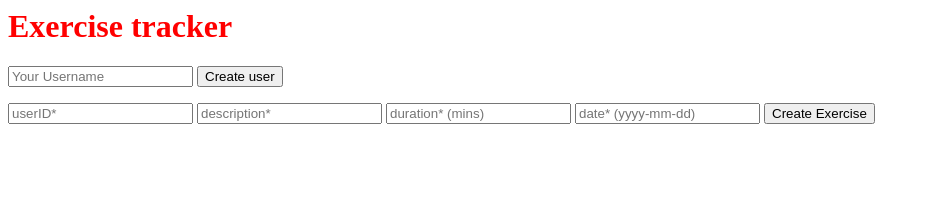
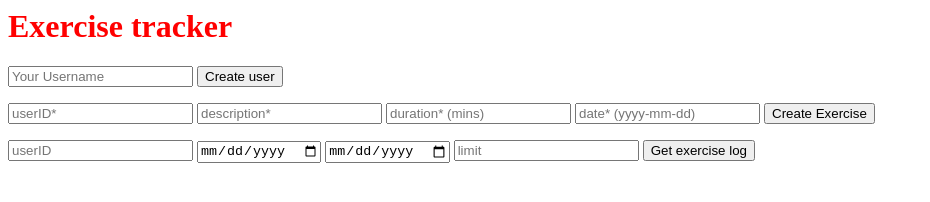
Before and after one commit to Piotr-Mularski/fcc-excercise-tracker, a website: page views/index.html in a window 1280 px wide. Shown: the whole page, without its empty margins (0-930 px from the left). Drawn offline with Linux system fonts and the light colour scheme; files that its build step writes are made by us from their sources.

Commit message:
created form for getting exercises log

```diff
--- a/controlers/exerciseController.js
+++ b/controlers/exerciseController.js
@@ -37,6 +37,7 @@ exports.getExercises = async (req, res) => {
 		});
 		res.json({
 			user: user.username,
+			count: exercises.length,
 			exercises: formatedExercises
 		});
 	} catch(err) {
--- a/views/index.html
+++ b/views/index.html
@@ -25,7 +25,15 @@
 			<input class="exercise__input" name="description" placeholder="description*" type="text" required>
 			<input class="exercise__input" name="duration" placeholder="duration* (mins)" type="text" required>
 			<input class="exercise__input" name="date" placeholder="date* (yyyy-mm-dd)" type="text">
-			<button class="username__button" type="submit">Create Exercise</button>
+			<button class="exercise__button" type="submit">Create Exercise</button>
+		</form>
+
+		<form action="/api/exercise/log" method="GET">
+			<input type="text" name="userid" placeholder="userID" required="required">
+			<input type="date" name="from" palceholder="from">
+			<input type="date" name="to" placeholder="to">
+			<input type="number" name="limit" placeholder="limit">
+			<button type="submit">Get exercise log</button>
 		</form>
 	</main>
 </body>
```
